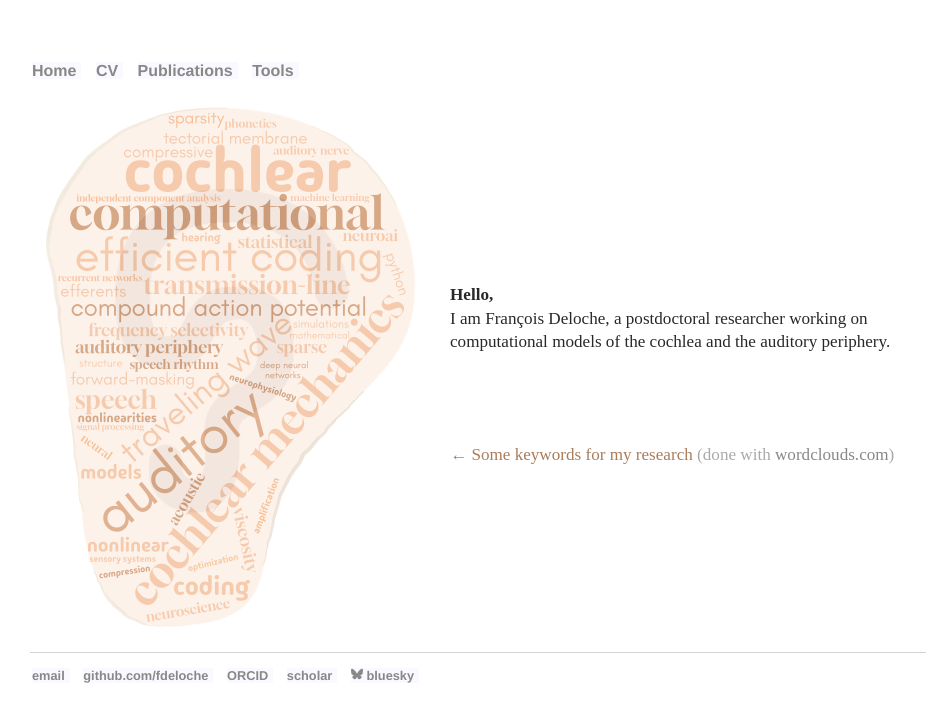
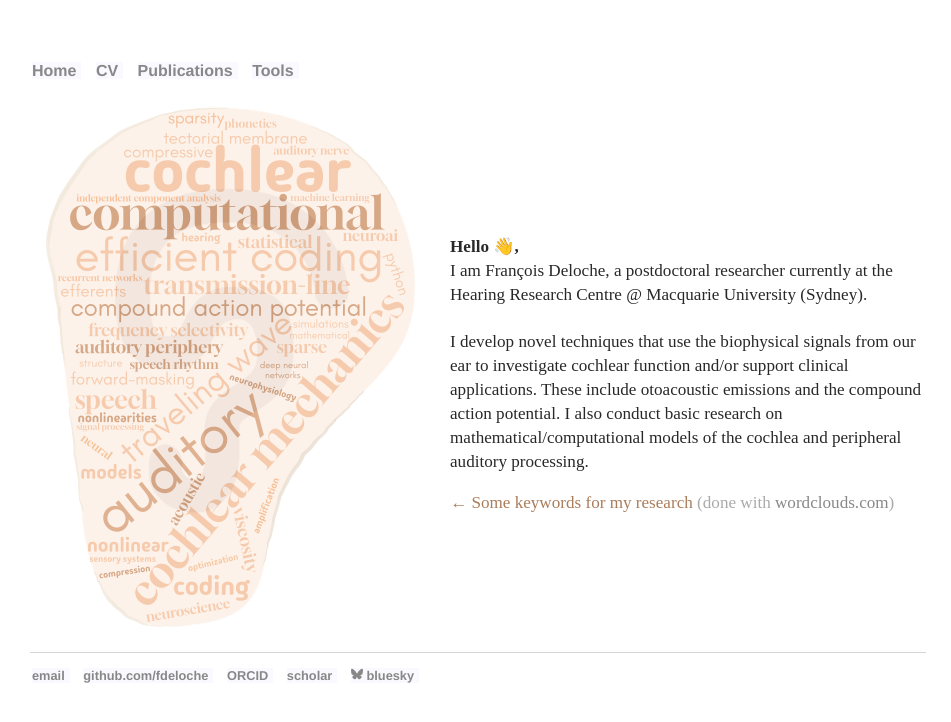
Before and after one commit to fdeloche/fdeloche.github.io, a Jekyll site: the page built from index.html, in a window 1280 px wide. Shown: the top 722 px of the page, without its empty margins (162-1113 px from the left). Built offline with Jekyll 4.4.1, drawn with Linux system fonts in a browser that asks for light colours.

Commit message:
new position at MQ university

```diff
--- a/CV.html
+++ b/CV.html
@@ -6,6 +6,8 @@ title: François Deloche - CV
 <h2>Curriculum vitae</h2>
 <p>
 <ul>
+
+<li> <b> 2025 - </b>: Postdoctoral researcher, <a href='https://www.mq.edu.au/research/research-centres-groups-and-facilities/centres/hearing'>Hearing Research Centre</a> - Macquarie University, Sydney, Australia</li>
 <li> <b> 2022 - 2025 </b>: Postdoctoral researcher, <a href='https://www.waves.intec.ugent.be/hearing-technology'>Hearing Technology
 Lab</a> - Dept. of Information Technology, Ghent University, Belgium</li>
 <li> <b> 2020 - 2022 </b>: Postdoctoral fellow, <a href="https://engineering.purdue.edu/auditory/">Auditory Neurophysiology & Modeling Lab</a> - SLHS, Purdue University, West Lafayette IN, USA<br>Grant from <a href="https://www.fondationpourlaudition.org">Fondation pour l'Audition</a> (2020/2021)
--- a/index.html
+++ b/index.html
@@ -12,9 +12,11 @@ title: François Deloche - Personal page
         <img src="wordcloud.png">
       </div>
       <div class="mytext">
-<p><b>Hello,</b> <br>
-I am François Deloche, a postdoctoral researcher working on computational models of the cochlea and the auditory periphery.
-<br><br><br><br>
+<p><b>Hello 👋,</b> <br>
+I am François Deloche, a postdoctoral researcher currently at the Hearing Research Centre @ Macquarie University (Sydney).
+<br><br>
+I develop novel techniques that use the biophysical signals from our ear to investigate cochlear function and/or support clinical applications. These include otoacoustic emissions and the compound action potential. I also conduct basic research on mathematical/computational models of the cochlea and peripheral auditory processing.
+<br>
 <p style="color:#aa7c5aff" >← Some keywords for my research <span style="color:#aaaaaa">(done with <a href="https://www.wordclouds.com/">wordclouds.com</a>)</span></p>
 
      </div>
```
